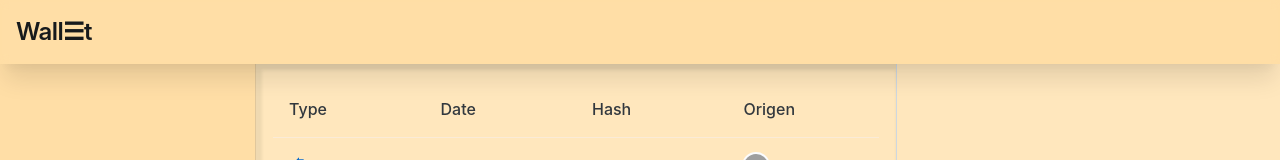
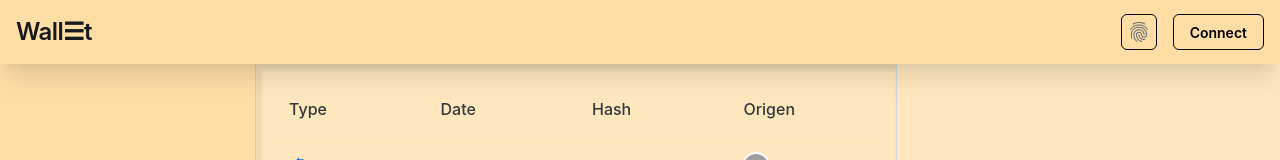
Before and after one commit to wtait/contract-wallets-demo, a React (Create React App) app in the folder packages/react-app/: page / in a window 1280 px wide. Shown: the top 160 px of the page. Built offline with nearby package versions, Linux system fonts and the light colour scheme; grey boxes are pictures that could not be loaded.

Commit message:
adds wallet buttons to header

```diff
--- a/packages/react-app/src/components/Account.tsx
+++ b/packages/react-app/src/components/Account.tsx
@@ -1,7 +1,20 @@
 import React from "react";
+import Box from "@mui/joy/Box";
+import Button from "@mui/joy/Button";
+import {ButtonGroup} from "@mui/material";
+import IconButton from "@mui/joy/IconButton";
+import Fingerprint from '@mui/icons-material/Fingerprint';
 
-const Account = () => {
-  return <div>Account Widget</div>;
-};
+const Account = () =>
+
+   <Box sx={{ display: 'flex', gap: 2, flexWrap: 'wrap', alignItems: 'center' }}>
+    {/* <ButtonGroup variant="outlined"> */}
+      <IconButton aria-label="fingerprint" variant="outlined" sx={{color: 'black', borderColor: 'black'}}>
+        <Fingerprint />
+      </IconButton>
+      <Button variant="outlined" sx={{color: 'black', borderColor: 'black'}}>Connect</Button>
+    {/* </ButtonGroup> */}
+   </Box>
+
 
 export default Account;
--- a/packages/react-app/src/components/Header.tsx
+++ b/packages/react-app/src/components/Header.tsx
@@ -1,5 +1,6 @@
 import Box, { BoxProps } from '@mui/joy/Box';
 import Title from './Title';
+import Account from './Account';
 
 const Header = (props: BoxProps) => (
     <Box
@@ -26,6 +27,8 @@ const Header = (props: BoxProps) => (
       ]}
     >
       <Title/>
+      <Account/>
+
     </Box>
   );
 
```
